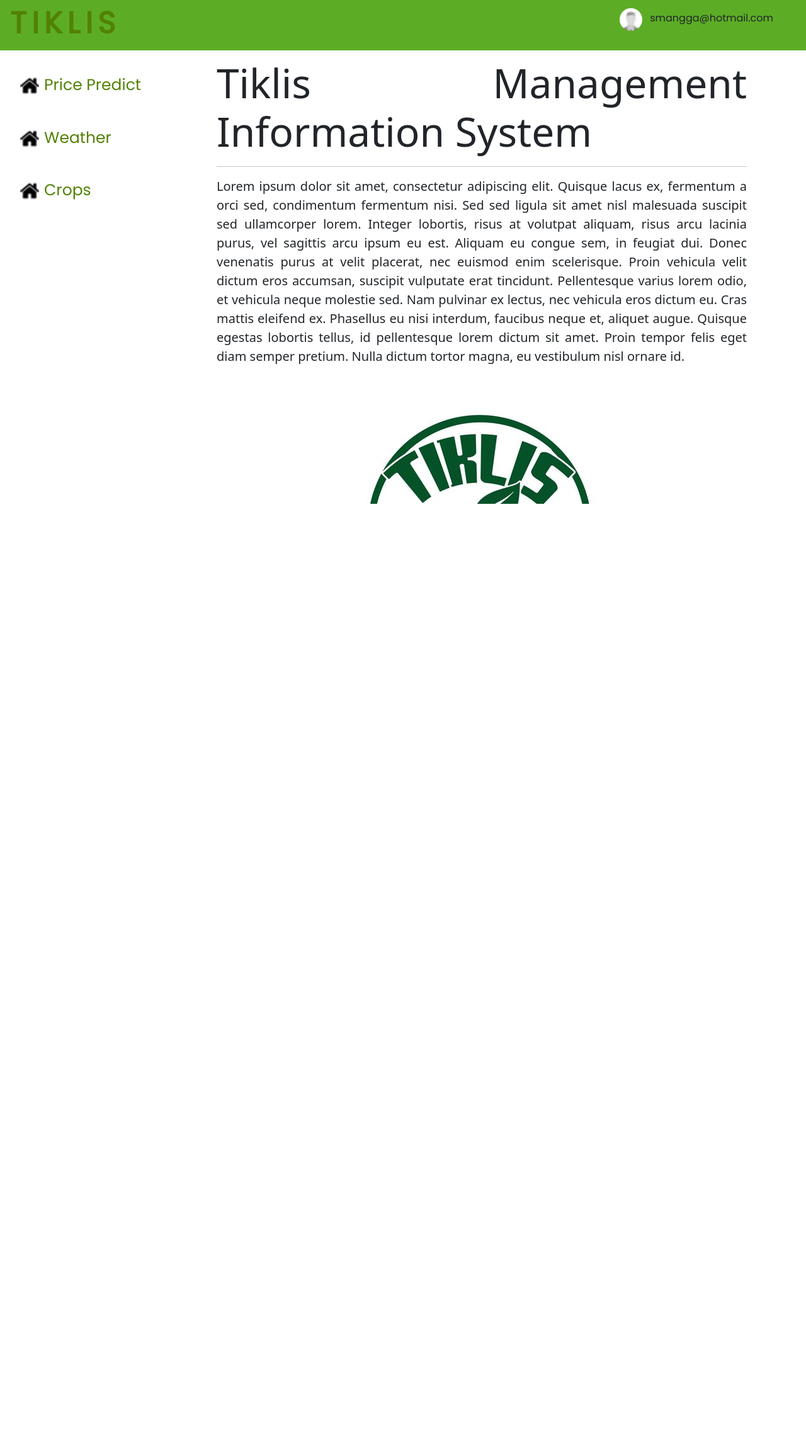
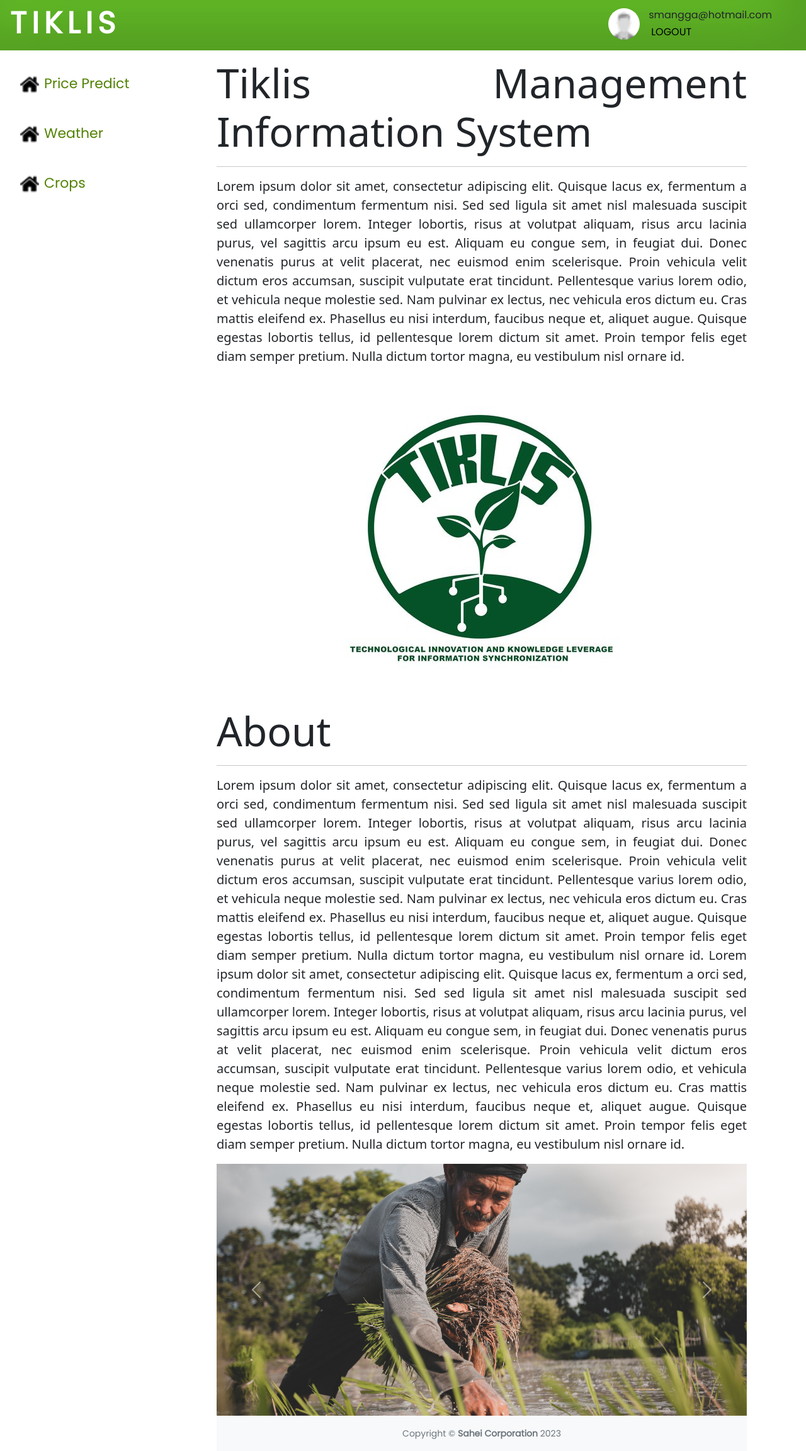
Before and after one commit to ellement95/Crop-Prediction, a Django app: page / in a window 1280 px wide. Shown: the whole page at 63% size. Before the commit the page ends 800 px from the top, so only its background shows below. Run offline with Django 4.2, Linux system fonts and the light colour scheme.

Commit message:
modified css further

```diff
--- a/Tiklis/test_project/main/static/style.css
+++ b/Tiklis/test_project/main/static/style.css
@@ -4,13 +4,14 @@
   margin: 0;
   padding: 0;
   height: 100%;
-  overflow: hidden;
+
 }
 
 .main-container {
   display: flex;
   padding: 20px;
   flex: 1;
+  height: 100vh
 }
 
 #side_nav {
@@ -18,7 +19,7 @@
   flex: 1;
   min-width: 250px;
   max-width: 250px;
-  height:  calc(100vh - 3rem);
+  height:  100%;
   overflow-y: auto;
   overflow-x: hidden;
   margin-top: 80px;
@@ -33,13 +34,16 @@
   top: 0;
   left: 0;
 
+  box-shadow: inset -35px -35px 70px #549d22,
+  inset 35px 35px 70px #64bd28;
 }
+
 span.logo {
   display: flex;
   padding: 8px 12px 20px 16px;
   font-family: 'Poppins';
   font-weight: 800;
-  color: #528203;
+  color: #ffffff;
   letter-spacing: 8px;
   width: 100%;
   justify-content: left;
@@ -58,8 +62,8 @@
 
 .user-container {
   display: flex;
-  align-items: center;
-  justify-content: center;
+  flex-direction: column;
+  padding: 2px;
 }
 
 #user-info {
@@ -67,8 +71,7 @@
   top: 0;
   right: 0;
   display: flex;
-  align-items: center;
-  padding: 8px 50px 4px 6px
+  padding: 8px 50px 4px 6px;
 }
 
 #user-name {
@@ -77,8 +80,8 @@
 }
 
 #user-info img {
-  width: 36px;
-  height: 36px;
+  width: 50px;
+  height: 50px;
   border-radius: 50%;
   margin-right: 10px;
   margin-top: 5px;
@@ -114,7 +117,7 @@
 }
 .menu-item a {
   font-family: "Poppins";
-  font-size: 25px;
+  font-size: 22px;
   color: #528203;
   text-decoration: none;
   margin: 0px 0px 30px ;
@@ -125,8 +128,52 @@
   text-decoration: none;
   background: #5cad25;
   border-radius: 7px;
+  transition: background-color 0.35s;
+  margin-left: 23px;
 }
 
 .menu-item:hover img {
   display: none;
 }
+.logout {
+  font-family: "Poppins";
+  color: #000000;
+  border: none;
+  border-radius: 5px;
+  cursor: pointer;
+  transition: background-color 0.3s;
+  text-align: left;
+  background-color: transparent;
+}
+
+.logout:hover {
+  background-color: #528203;
+}
+
+#sticky-footer {
+  font-family: "Poppins";
+  color: #ffffff
+}
+
+/* styles.css */
+.carousel-inner img {
+  max-height: 400px; /* Set the maximum height for the carousel images */
+}
+.carousel-overlay {
+  position: absolute;
+  top: 0;
+  left: 0;
+  width: 100%;
+  height: 100%;
+  background-color: rgba(0, 0, 0, 0.5); /* Adjust the alpha value for the darkness level */
+}
+
+.carousel-item {
+  position: relative;
+}
+
+.carousel-image {
+  object-fit: cover;
+  width: 100%;
+  height: 100%;
+}
--- a/Tiklis/test_project/main/templates/main/base.html
+++ b/Tiklis/test_project/main/templates/main/base.html
@@ -20,13 +20,10 @@
                 <h1 class="fs-2"><span class="logo">TIKLIS</span></h1>
             </div>
             <div id="user-info">
+                <div id="user-avatar"> <img src ="{% static 'icons/avatar-empty.png' %}"></div>
                 <div class ="user-container">
-                    <div id="user-avatar">
-                        <img src ="{% static 'icons/avatar-empty.png' %}">
-                    </div>
-                    <div id="user-name">
-                        smangga@hotmail.com
-                    </div>
+                    <div id="user-name"> smangga@hotmail.com</div>
+                    <button class="logout">LOGOUT</button>
                 </div>
             </div>
         </div>
@@ -51,15 +48,17 @@
                     {% block content %}{% endblock %}
                 </div>
             </div>
+
+             <!--Footer -->
+            <footer id="sticky-footer"class="footer mt-auto py-3 bg-light">
+                <div class="container">
+                <span class="text-muted"><small>Copyright &copy; <strong> Sahei Corporation </strong> 2023 </small></span>
+                </div>
+            </footer>
         </div>
     </div>
 
-    <!--Footer -->
-    <footer id="sticky-footer" class="flex-shrink-0 py-4 text-black-50">
-        <div class="container text-center">
-          <small>Copyright &copy; Sahei Corporation </small>
-        </div>
-    </footer>
+
 
     <script src="https://cdn.jsdelivr.net/npm/bootstrap@5.3.0/dist/js/bootstrap.bundle.min.js" integrity="sha384-geWF76RCwLtnZ8qwWowPQNguL3RmwHVBC9FhGdlKrxdiJJigb/j/68SIy3Te4Bkz" crossorigin="anonymous"></script>
 </main>
--- a/Tiklis/test_project/main/templates/main/home.html
+++ b/Tiklis/test_project/main/templates/main/home.html
@@ -5,12 +5,47 @@
 {% block title %}Tiklis Home{% endblock %}
 
 {% block content %}
-    <h1 class="display-3">Tiklis Management Information System</h1>
-    <hr></hr>
+<div class="container-flow">
+    <div>
+        <h1 class="display-3">Tiklis Management Information System</h1>
+        <hr>
+    </div>
     <div id="content">
         <p class="lead">Lorem ipsum dolor sit amet, consectetur adipiscing elit. Quisque lacus ex, fermentum a orci sed, condimentum fermentum nisi. Sed sed ligula sit amet nisl malesuada suscipit sed ullamcorper lorem. Integer lobortis, risus at volutpat aliquam, risus arcu lacinia purus, vel sagittis arcu ipsum eu est. Aliquam eu congue sem, in feugiat dui. Donec venenatis purus at velit placerat, nec euismod enim scelerisque. Proin vehicula velit dictum eros accumsan, suscipit vulputate erat tincidunt. Pellentesque varius lorem odio, et vehicula neque molestie sed. Nam pulvinar ex lectus, nec vehicula eros dictum eu. Cras mattis eleifend ex. Phasellus eu nisi interdum, faucibus neque et, aliquet augue. Quisque egestas lobortis tellus, id pellentesque lorem dictum sit amet. Proin tempor felis eget diam semper pretium. Nulla dictum tortor magna, eu vestibulum nisl ornare id.</p>
     </div>
     <div id="image">
         <img src="{% static 'tiklis-logo.jpg' %}" class="rounded mx-auto d-block" alt="tiklis-logo">
     </div>
+    <div>
+        <h1 class="display-3">About</h1>
+        <hr>
+            <div id="content">
+                <p class="lead">Lorem ipsum dolor sit amet, consectetur adipiscing elit. Quisque lacus ex, fermentum a orci sed, condimentum fermentum nisi. Sed sed ligula sit amet nisl malesuada suscipit sed ullamcorper lorem. Integer lobortis, risus at volutpat aliquam, risus arcu lacinia purus, vel sagittis arcu ipsum eu est. Aliquam eu congue sem, in feugiat dui. Donec venenatis purus at velit placerat, nec euismod enim scelerisque. Proin vehicula velit dictum eros accumsan, suscipit vulputate erat tincidunt. Pellentesque varius lorem odio, et vehicula neque molestie sed. Nam pulvinar ex lectus, nec vehicula eros dictum eu. Cras mattis eleifend ex. Phasellus eu nisi interdum, faucibus neque et, aliquet augue. Quisque egestas lobortis tellus, id pellentesque lorem dictum sit amet. Proin tempor felis eget diam semper pretium. Nulla dictum tortor magna, eu vestibulum nisl ornare id.
+                    Lorem ipsum dolor sit amet, consectetur adipiscing elit. Quisque lacus ex, fermentum a orci sed, condimentum fermentum nisi. Sed sed ligula sit amet nisl malesuada suscipit sed ullamcorper lorem. Integer lobortis, risus at volutpat aliquam, risus arcu lacinia purus, vel sagittis arcu ipsum eu est. Aliquam eu congue sem, in feugiat dui. Donec venenatis purus at velit placerat, nec euismod enim scelerisque. Proin vehicula velit dictum eros accumsan, suscipit vulputate erat tincidunt. Pellentesque varius lorem odio, et vehicula neque molestie sed. Nam pulvinar ex lectus, nec vehicula eros dictum eu. Cras mattis eleifend ex. Phasellus eu nisi interdum, faucibus neque et, aliquet augue. Quisque egestas lobortis tellus, id pellentesque lorem dictum sit amet. Proin tempor felis eget diam semper pretium. Nulla dictum tortor magna, eu vestibulum nisl ornare id.
+                </p>
+            </div>
+            <!-- Added carousel-->
+            <div id="carouselExampleControlsNoTouching" class="carousel slide" data-bs-touch="false" data-bs-interval="false">
+                <div class="carousel-inner">
+                    <div class="carousel-item active">
+                        <img src="{% static 'placeholder.jpg' %}" class="d-block w-100 carousel-image" alt="...">
+                    </div>
+                    <div class="carousel-item">
+                        <img src="{% static 'placeholder.jpg' %}" class="d-block w-100 carousel-image" alt="...">
+                    </div>
+                    <div class="carousel-item">
+                        <img src="{% static 'placeholder.jpg' %}" class="d-block w-100 carousel-image" alt="...">
+                    </div>
+                </div>
+                <button class="carousel-control-prev" type="button" data-bs-target="#carouselExampleControlsNoTouching" data-bs-slide="prev">
+                    <span class="carousel-control-prev-icon" aria-hidden="true"></span>
+                    <span class="visually-hidden">Previous</span>
+                </button>
+                <button class="carousel-control-next" type="button" data-bs-target="#carouselExampleControlsNoTouching" data-bs-slide="next">
+                    <span class="carousel-control-next-icon" aria-hidden="true"></span>
+                    <span class="visually-hidden">Next</span>
+                </button>
+            </div>
+    </div>
+</div>
 {% endblock %}
```
Also changed, not shown: Tiklis/test_project/main/static/placeholder.jpg (added).
